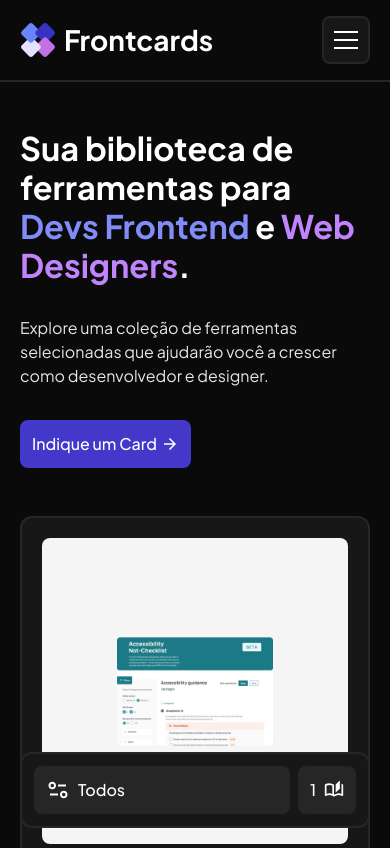
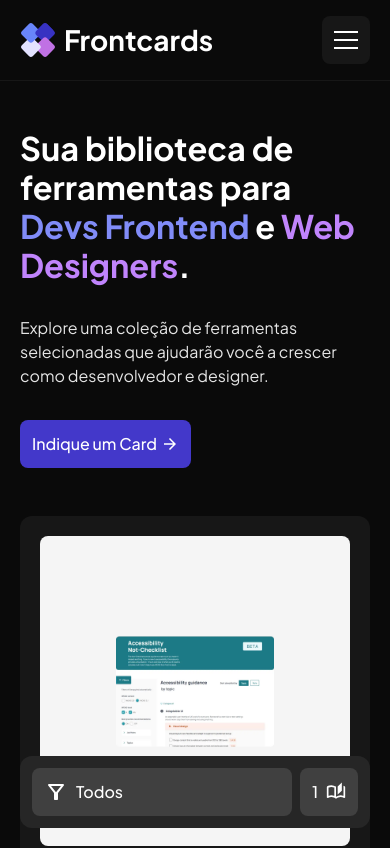
Before and after one commit to SnayderRodrigues/frontcards, a React (Vite) app: page / in a window 390 px wide. Shown: the top 848 px of the page. Built offline with nearby package versions, Linux system fonts and the light colour scheme.

Commit message:
update: Filter component styles for mobile and removed borders from all components

```diff
--- a/index.html
+++ b/index.html
@@ -5,21 +5,54 @@
     <meta name="viewport" content="width=device-width, initial-scale=1.0" />
 
     <title>Frontcards – Ferramentas para Devs Frontend e Web Designers</title>
-    <meta name="description" content="Descubra ferramentas e recursos úteis para desenvolvedores frontend e web designers. Melhore suas habilidades com dicas, inspirações e recursos selecionados.">
-    <meta name="keywords" content="frontend, web design, ferramentas para desenvolvedores, recursos para web designers, dicas de frontend, design responsivo, UI/UX">
-    <meta name="author" content="Frontcards">
+    <meta
+      name="description"
+      content="Descubra ferramentas e recursos úteis para desenvolvedores frontend e web designers. Melhore suas habilidades com dicas, inspirações e recursos selecionados."
+    />
+    <meta
+      name="keywords"
+      content="frontend, web design, ferramentas para desenvolvedores, recursos para web designers, dicas de frontend, design responsivo, UI/UX"
+    />
+    <meta name="author" content="Frontcards" />
 
-    <meta property="og:title" content="Frontcards – Ferramentas para Devs Frontend e Web Designers">
-    <meta property="og:description" content="Ferramentas, recursos e dicas valiosas para devs frontend e web designers.">
-    <meta property="og:image" content="https://frontcards.vercel.app/frontcards-preview.png">
-    <meta property="og:url" content="https://frontcards.vercel.app">
-    <meta property="og:type" content="website">
+    <meta
+      property="og:title"
+      content="Frontcards – Ferramentas para Devs Frontend e Web Designers"
+    />
+    <meta
+      property="og:description"
+      content="Ferramentas, recursos e dicas valiosas para devs frontend e web designers."
+    />
+    <meta
+      property="og:image"
+      content="https://frontcards.vercel.app/frontcards-preview.png"
+    />
+    <meta property="og:url" content="https://frontcards.vercel.app" />
+    <meta property="og:type" content="website" />
 
-    <meta name="robots" content="index, follow">
+    <meta name="robots" content="index, follow" />
 
-    <link rel="preload" href="/fonts/plus-jakarta-sans-v8-latin-regular.woff2" as="font" crossorigin="" type="font/woff2">
-    <link rel="preload" href="/fonts/plus-jakarta-sans-v8-latin-500.woff2" as="font" crossorigin="" type="font/woff2">
-    <link rel="preload" href="/fonts/plus-jakarta-sans-v8-latin-700.woff2" as="font" crossorigin="" type="font/woff2">
+    <link
+      rel="preload"
+      href="/public/fonts/plus-jakarta-sans-v8-latin-regular.woff2"
+      as="font"
+      crossorigin=""
+      type="font/woff2"
+    />
+    <link
+      rel="preload"
+      href="/public/fonts/plus-jakarta-sans-v8-latin-500.woff2"
+      as="font"
+      crossorigin=""
+      type="font/woff2"
+    />
+    <link
+      rel="preload"
+      href="/public/fonts/plus-jakarta-sans-v8-latin-700.woff2"
+      as="font"
+      crossorigin=""
+      type="font/woff2"
+    />
 
     <link rel="icon" type="image/svg+xml" href="/favicon.svg" />
   </head>
--- a/src/components/Card.jsx
+++ b/src/components/Card.jsx
@@ -20,7 +20,7 @@ const Card = ({ tool }) => {
 
   return (
     <div
-      className="w-full flex flex-col justify-between gap-4 p-[20px] bg-neutral-900 border-2 border-neutral-800 rounded-xl overflow-hidden transition-colors ease-in cursor-pointer md:hover:border-neutral-600"
+      className="w-full flex flex-col justify-between gap-4 p-[20px] bg-neutral-900 rounded-xl overflow-hidden transition-colors ease-in cursor-pointer md:hover:border-neutral-600"
       onClick={handleCardClick}
     >
       <div className="relative flex items-center justify-center pt-[50%] pb-[50%] bg-neutral-100 rounded-lg">
--- a/src/components/Filter.jsx
+++ b/src/components/Filter.jsx
@@ -38,7 +38,7 @@ const Filter = ({
   return (
     <div className="md:mb-6">
       <div className="flex flex-wrap items-center justify-center gap-2">
-        <ul className="hidden md:flex items-center gap-2 text-lg font-medium bg-neutral-900 p-2 border-2 border-neutral-800 rounded-xl">
+        <ul className="hidden md:flex items-center gap-2 text-lg font-medium bg-neutral-900 p-2 rounded-xl">
           {categories.map((category) => (
             <li
               key={category}
@@ -71,45 +71,10 @@ const Filter = ({
             </li>
           ))}
         </ul>
-        {/* <div className="shrink-0 hidden md:flex items-center gap-2 text-base lg:text-lg font-medium bg-neutral-900 p-2 border-2 border-neutral-800 rounded-xl overflow-hidden">
-          {Array.from({ length: totalPages }, (_, index) => (
-            <button
-              key={index + 1}
-              onClick={() => setCurrentPage(index + 1)}
-              className={`w-[32px] lg:w-[36px] xl:w-[44px] aspect-square flex items-center justify-center rounded-lg transition-colors  ${
-                currentPage === index + 1
-                  ? "bg-neutral-100 text-black"
-                  : "hover:bg-neutral-800"
-              }`}
-            >
-              {index + 1}
-            </button>
-          ))}
-        </div> */}
       </div>
-      <div className="fixed bottom-4 left-0 right-0 z-40 flex md:hidden gap-2 bg-neutral-900 p-3 border-2 border-neutral-800 rounded-xl mx-5 sm:mx-8">
+      <div className="fixed bottom-4 left-0 right-0 z-40 flex md:hidden gap-2 bg-neutral-800 p-3 rounded-xl mx-5 sm:mx-8">
         <button
-          className={`w-full md:hidden flex items-center gap-2 font-medium ${
-             selectedCategory === "Todos"
-              ? "bg-neutral-800"
-              : ""
-          } ${
-             selectedCategory === "Frontend"
-              ? "bg-indigo-700"
-              : ""
-          } ${
-             selectedCategory === "Design"
-              ? "bg-purple-600"
-              : ""
-          } ${
-             selectedCategory === "Aprendizado"
-              ? "bg-emerald-700"
-              : ""
-          } ${
-             selectedCategory === "Criadores"
-              ? "bg-rose-600"
-              : ""
-          } p-3 rounded-lg`}
+          className={`w-full md:hidden flex items-center gap-2 font-medium bg-neutral-700 p-3 rounded-lg`}
           onClick={handleCategoryIsOpen}
         >
           <svg
@@ -119,14 +84,14 @@ const Filter = ({
             viewBox="0 -960 960 960"
             fill="#fff"
           >
-            <path d="M710-150q-63 0-106.5-43.5T560-300q0-63 43.5-106.5T710-450q63 0 106.5 43.5T860-300q0 63-43.5 106.5T710-150Zm0-80q29 0 49.5-20.5T780-300q0-29-20.5-49.5T710-370q-29 0-49.5 20.5T640-300q0 29 20.5 49.5T710-230Zm-550-30v-80h320v80H160Zm90-250q-63 0-106.5-43.5T100-660q0-63 43.5-106.5T250-810q63 0 106.5 43.5T400-660q0 63-43.5 106.5T250-510Zm0-80q29 0 49.5-20.5T320-660q0-29-20.5-49.5T250-730q-29 0-49.5 20.5T180-660q0 29 20.5 49.5T250-590Zm230-30v-80h320v80H480Zm230 320ZM250-660Z" />
+            <path d="M440-160q-17 0-28.5-11.5T400-200v-240L168-736q-15-20-4.5-42t36.5-22h560q26 0 36.5 22t-4.5 42L560-440v240q0 17-11.5 28.5T520-160h-80Zm40-308 198-252H282l198 252Zm0 0Z" />
           </svg>
           <span className="flex-1 flex rounded-lg cursor-pointer transition-colors">
             {selectedCategory}
           </span>
         </button>
         <ul
-          className={`absolute left-[-2px] right-[-2px] bottom-[78px] z-10 flex flex-col md:hidden gap-2 text-base font-medium bg-neutral-900 p-3 border-2 border-neutral-800 rounded-xl transition-opacity duration-300 ${
+          className={`absolute left-[-2px] right-[-2px] bottom-[78px] z-10 flex flex-col md:hidden gap-2 text-base font-medium bg-neutral-800 p-3 rounded-xl transition-opacity duration-300 ${
             isOpen ? "" : "opacity-0 select-none pointer-events-none"
           }`}
           onClick={() => setIsOpen(!isOpen)}
@@ -136,7 +101,7 @@ const Filter = ({
               key={category}
               className={`flex items-center gap-2 p-3 rounded-lg cursor-pointer transition-colors duration-300 ${
                 selectedCategory === category && selectedCategory === "Todos"
-                  ? "bg-neutral-800"
+                  ? "bg-neutral-700"
                   : ""
               } ${
                 selectedCategory === category && selectedCategory === "Frontend"
@@ -164,7 +129,7 @@ const Filter = ({
           ))}
         </ul>
         <button
-          className="md:hidden flex items-center gap-2 bg-neutral-800 p-3 rounded-lg"
+          className="md:hidden flex items-center gap-2 bg-neutral-700 p-3 rounded-lg"
           onClick={handleIsPaginationOpen}
         >
           <span className="flex-1 flex font-medium rounded-lg cursor-pointer transition-colors">
@@ -181,7 +146,7 @@ const Filter = ({
           </svg>
         </button>
         <div
-          className={`absolute left-[-2px] right-[-2px] bottom-[78px] z-10 flex md:hidden flex-col gap-2 bg-neutral-900 p-3 border-2 border-neutral-800 rounded-xl transition-opacity duration-300 overflow-hidden ${
+          className={`absolute left-[-2px] right-[-2px] bottom-[78px] z-10 flex md:hidden flex-col gap-2 bg-neutral-800 p-3 rounded-xl transition-opacity duration-300 overflow-hidden ${
             isPaginationOpen ? "" : "opacity-0 select-none pointer-events-none"
           }`}
           onClick={() => setIsPaginationOpen(!isPaginationOpen)}
@@ -195,8 +160,8 @@ const Filter = ({
               }}
               className={`w-full flex items-center justify-start text-base font-medium p-3 rounded-lg transition-colors ${
                 currentPage === index + 1
-                  ? "bg-neutral-800"
-                  : "hover:bg-neutral-800"
+                  ? "bg-neutral-700"
+                  : "hover:bg-neutral-700"
               }`}
             >
               {index + 1}
--- a/src/components/Footer.jsx
+++ b/src/components/Footer.jsx
@@ -13,7 +13,7 @@ const Footer = () => {
   );
 
   return (
-    <footer className="border-t-2 border-t-neutral-800">
+    <footer className="bg-neutral-950 border-t border-t-neutral-900">
       <div
         className={`wrapper relative flex flex-col md:flex-row justify-between gap-16 pt-16 ${
           isSmallMarginPath ? "pb-8" : "pb-28"
@@ -88,7 +88,7 @@ const Footer = () => {
         <button
           className={`w-fit absolute ${
             isSmallMarginPath ? "bottom-8" : "bottom-28"
-          } right-0 flex md:hidden items-center gap-1 bg-neutral-900 p-3 border-2 border-neutral-800 rounded-xl`}
+          } right-0 flex md:hidden items-center gap-1 bg-neutral-900 p-3 rounded-xl`}
           onClick={scrollToTop}
           aria-label="Voltar para o topo da página"
         >
--- a/src/components/Header.jsx
+++ b/src/components/Header.jsx
@@ -39,7 +39,7 @@ const Header = () => {
   }, [openMenu]);
 
   return (
-    <header className="fixed z-50 w-full flex items-center justify-center bg-neutral-950 border-b-2 border-b-neutral-800">
+    <header className="fixed z-50 w-full flex items-center justify-center bg-neutral-950 border-b border-b-neutral-900">
       <nav className="wrapper overfl flex items-center justify-between gap-4 py-4">
         <a href="/" className="relative z-50 flex items-center gap-2 xsm:gap-3">
           <img
@@ -81,7 +81,7 @@ const Header = () => {
           />
         </div>
         <button
-          className="aspect-square w-12 relative z-50 md:hidden flex flex-col items-center justify-center gap-[6px] bg-neutral-900 p-[10px] border-2 border-neutral-800 rounded-lg"
+          className="aspect-square w-12 relative z-50 md:hidden flex flex-col items-center justify-center gap-[6px] bg-neutral-900 p-3 rounded-lg"
           onClick={handleOpenMenu}
           aria-label="Menu"
         >
--- a/src/components/Hero.jsx
+++ b/src/components/Hero.jsx
@@ -3,7 +3,10 @@ import React from "react";
 const Hero = () => {
   return (
     <>
-      <section className="flex items-center" id="hero-section">
+      <section
+        className="flex items-center"
+        id="hero-section"
+      >
         <div className="wrapper flex flex-col md:items-center md:text-center pt-32 sm:pt-36 lg:pt-36 xl:pt-40 pb-12 xsm:pb-16 md:pb-20 lg:pb-28">
           <h1 className="max-w-[19ch] mb-8 lg:mb-12">
             Sua biblioteca de ferramentas para{" "}
```
Also changed, not shown: src/app/resources/Page.jsx (+6 -4 lines), src/components/Pagination.jsx (+9 -13 lines).
